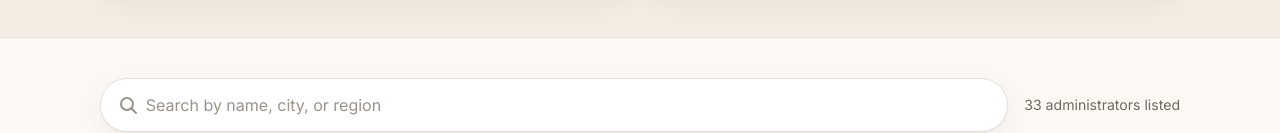
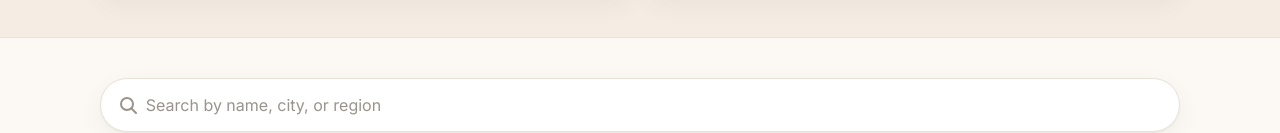
Before and after one commit to AlyssaLozano/licensedadmin, a website: page index.html in a window 1280 px wide. Shown: the part 668-801 px from the top of the page. Drawn offline with Linux system fonts and the light colour scheme.

Commit message:
Hide the administrator count beside the search bar
The tabs already say how many people each list holds, so the count beside
the search bar was repeating it. It stays on the page for screen readers,
which use it to announce how many results a search found.

Co-Authored-By: Claude Opus 5.5 <noreply@anthropic.com>

```diff
--- a/assets/styles.css
+++ b/assets/styles.css
@@ -293,13 +293,6 @@ a:hover {
 
 .search input::placeholder {
   color: var(--faint);
-}
-
-.count {
-  margin: 0;
-  color: var(--muted);
-  font-size: 0.88rem;
-  white-space: nowrap;
 }
 
 /* --- tabs --------------------------------------------------------------- */
--- a/index.html
+++ b/index.html
@@ -81,7 +81,7 @@
       <input id="search" type="search" placeholder="Search by name, city, or region"
              autocomplete="off" spellcheck="false">
     </label>
-    <p id="count" class="count" aria-live="polite"></p>
+    <p id="count" class="visually-hidden" aria-live="polite"></p>
   </div>
 
   <p class="tabs-prompt" id="tabs-prompt">Choose a list</p>
```
